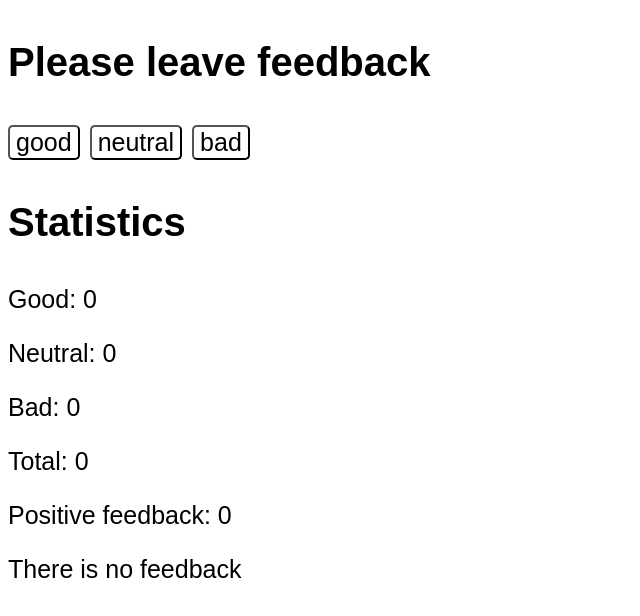
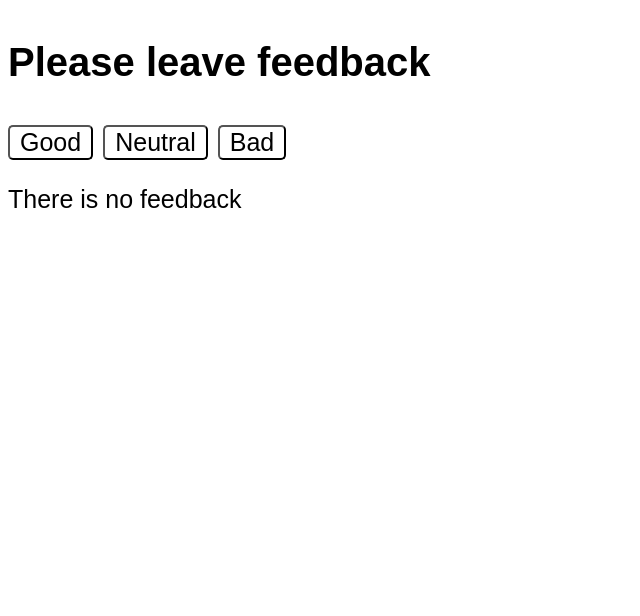
Before and after one commit to OllBond/goit-react-hw-02-feedback, a React (Create React App) app: page / in a window 1280 px wide. Shown: the top 616 px of the page, without its empty margins (0-640 px from the left). Built offline with nearby package versions, Linux system fonts and the light colour scheme.

Commit message:
add to Feedback, feedback.module, Statisticts

```diff
--- a/src/modules/Feedback/Feedback.jsx
+++ b/src/modules/Feedback/Feedback.jsx
@@ -5,9 +5,9 @@ import Statistics from './Statistics/Statistics';
 import Notification from './Notification/Notification';
 class Feedback extends Component {
   state = {
-    good: 0,
-    neutral: 0,
-    bad: 0,
+    Good: 0,
+    Neutral: 0,
+    Bad: 0,
   };
   // перетворення об'єкта в масив
   statePropNames = Object.keys(this.state);
@@ -21,8 +21,8 @@ class Feedback extends Component {
   };
   countTotalFeedback() {
     // деструктуризація об'єкту state
-    const { good, neutral, bad } = this.state;
-    const total = good + neutral + bad;
+    const { Good, Neutral, Bad } = this.state;
+    const total = Good + Neutral + Bad;
     return total;
   }
   countPositiveFeedbackPercentage(propName) {
@@ -40,8 +40,8 @@ class Feedback extends Component {
 
   render() {
     const total = this.countTotalFeedback();
-    const positiveFeedback = this.countPositiveFeedbackPercentage('good');
-    const { good, neutral, bad } = this.state;
+    const positiveFeedback = this.countPositiveFeedbackPercentage('Good');
+    const { Good, Neutral, Bad } = this.state;
     return (
       <>
         <Section title="Please leave feedback">
@@ -50,16 +50,20 @@ class Feedback extends Component {
             onLeaveFeedback={this.onLeaveFeedback}
           />
         </Section>
+        {this.countTotalFeedback() !== 0 && (
           <Section title="Statistics">
             <Statistics
-            good={good}
-            neutral={neutral}
-            bad={bad}
+              Good={Good}
+              Neutral={Neutral}
+              Bad={Bad}
               total={total}
               positiveFeedback={positiveFeedback}
             />
           </Section>
+        )}
+        {this.countTotalFeedback() === 0 && (
           <Notification message="There is no feedback" />
+        )}
       </>
     );
   }
--- a/src/modules/Feedback/Statistics/Statistics.jsx
+++ b/src/modules/Feedback/Statistics/Statistics.jsx
@@ -1,21 +1,21 @@
 import PropTypes from 'prop-types';
 import css from '../feedback.module.css';
-const Statistics = ({ good, neutral, bad, total, positiveFeedback }) => {
+const Statistics = ({ Good, Neutral, Bad, total, positiveFeedback }) => {
   return (
     <div>
-      <p className={css.parFeedback}>Good: {good}</p>
-      <p className={css.parFeedback}>Neutral: {neutral}</p>
-      <p className={css.parFeedback}>Bad: {bad}</p>
+      <p className={css.parFeedback}>Good: {Good}</p>
+      <p className={css.parFeedback}>Neutral: {Neutral}</p>
+      <p className={css.parFeedback}>Bad: {Bad}</p>
       <p className={css.parFeedback}>Total: {total}</p>
-      <p className={css.parFeedback}>Positive feedback: {positiveFeedback}</p>
+      <p className={css.parFeedback}>Positive feedback: {positiveFeedback}%</p>
     </div>
   );
 };
 export default Statistics;
 Statistics.propTypes = {
-  good: PropTypes.number.isRequired,
-  neutral: PropTypes.number.isRequired,
-  bad: PropTypes.number.isRequired,
+  Good: PropTypes.number.isRequired,
+  Neutral: PropTypes.number.isRequired,
+  Bad: PropTypes.number.isRequired,
   total: PropTypes.number.isRequired,
   positiveFeedback: PropTypes.number.isRequired,
 };
--- a/src/modules/Feedback/feedback.module.css
+++ b/src/modules/Feedback/feedback.module.css
@@ -8,10 +8,15 @@
 }
 .btnFeedback {
   font-size: 25px;
+  padding-left: 10px;
+  padding-right: 10px;
   background-color: white;
   cursor: pointer;
   outline: none;
   border-radius: 5px;
+}
+.btnFeedback:hover {
+  background-color: blue;
 }
 .parFeedback {
   font-size: 25px;
```
Lines whose indentation alone changed are shown as unchanged.
